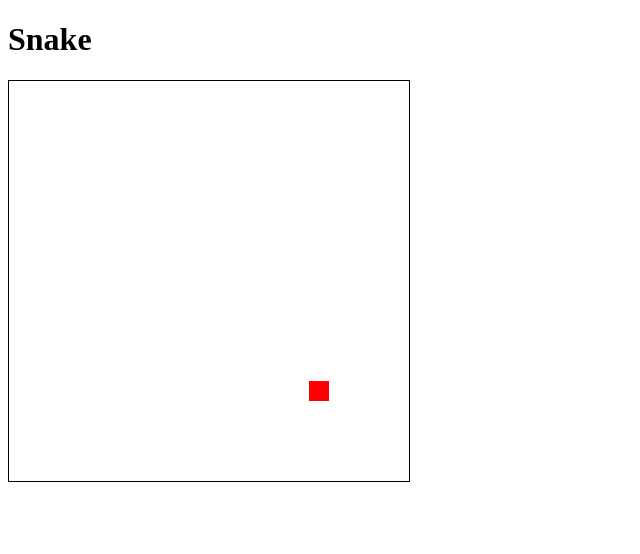
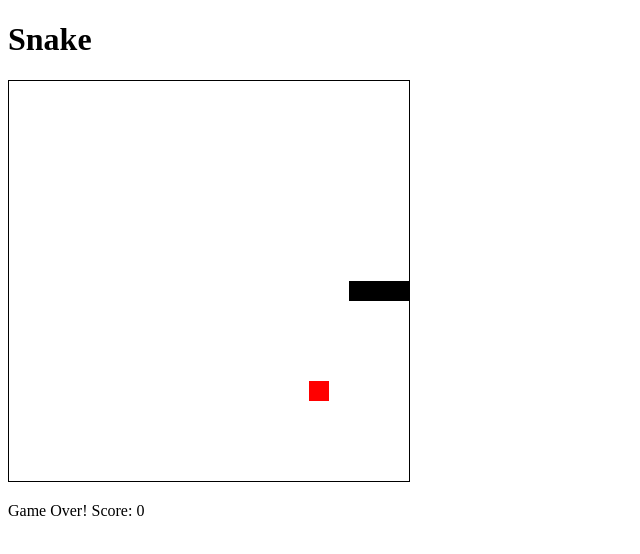
Before and after one commit to samitossavainen/snake-ai-assignment, a plain HTML site: page index.html in a window 1280 px wide. Shown: the whole page, without its empty margins (0-640 px from the left). Drawn offline with Linux system fonts and the light colour scheme.

Commit message:
feat: add collision detection and game over
Co-authored-by: Copilot <223556219+Copilot@users.noreply.github.com>

```diff
--- a/index.html
+++ b/index.html
@@ -77,6 +77,22 @@
                 x: head.x + direction.x,
                 y: head.y + direction.y
             };
+            // Check for collisions with walls or the snake itself
+            const hitWall =
+                newHead.x < 0 ||
+                newHead.x >= tileCount ||
+                newHead.y < 0 ||
+                newHead.y >= tileCount;
+
+            const hitSelf = snake.some(segment =>
+                segment.x === newHead.x && segment.y === newHead.y
+            );
+
+            if (hitWall || hitSelf) {
+                clearInterval(gameLoop);
+                document.getElementById("info").textContent = "Game Over! Score: " + score;
+                return;
+            }
 
             // Add the new head to the beginning of the array
             snake.unshift(newHead);
@@ -106,7 +122,7 @@
             drawGame();
         };
 
-        setInterval(moveSnake, 200);
+        const gameLoop = setInterval(moveSnake, 200);
 
         // Step 2: Keyboard controls
         document.addEventListener("keydown", (event) => {
```
